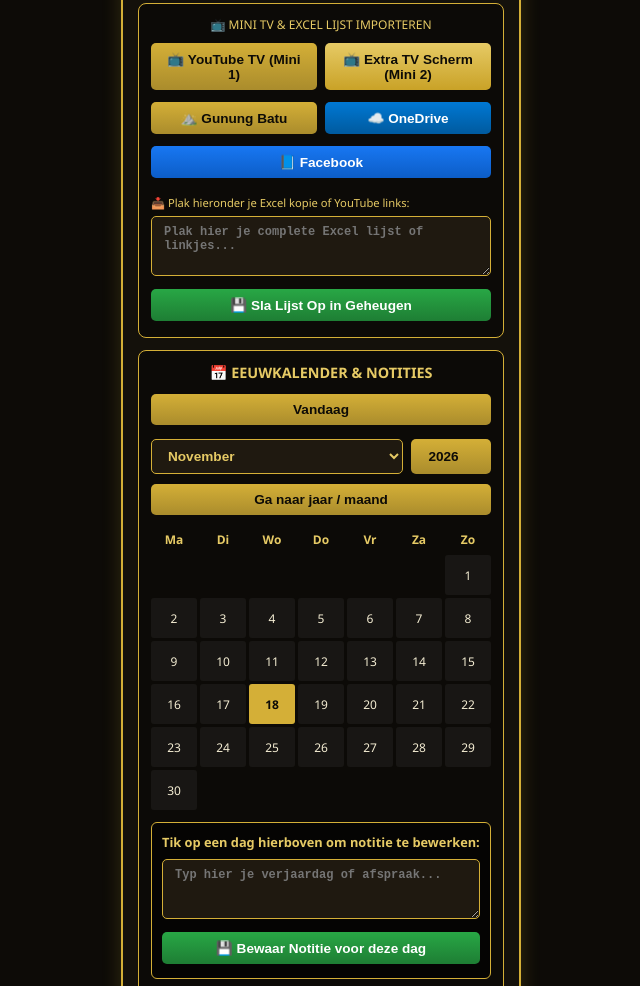
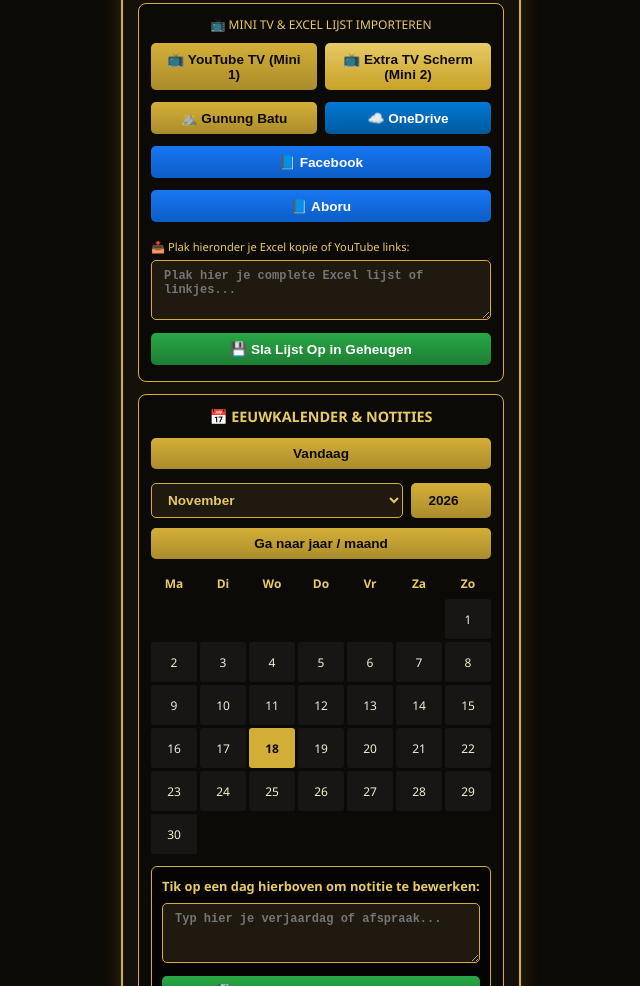
Before and after one commit to amaika-1623/RMS-PARANG-SALAWAKU, a plain HTML site: page index.html in a window 1280 px wide. Shown: the part 1606-2592 px from the top of the page, without its empty margins (319-959 px from the left). Drawn offline with nearby package versions, Linux system fonts and the light colour scheme; no server answers; a web font is replaced by a local one.

Commit message:
Add Facebook share button to index.html

```diff
--- a/index.html
+++ b/index.html
@@ -441,6 +441,9 @@
         </div>
         <div class="btn-row" style="margin-top: 4px;">
             <button onclick="window.open('https://www.facebook.com', '_blank')" style="background: linear-gradient(to bottom, #1877f2, #0c5dc7); color: white;">📘 Facebook</button>
+        </div>
+                <div class="btn-row" style="margin-top: 4px;">
+            <button onclick="window.open('https://www.facebook.com/share/g/1Evi1mkmMT/', '_blank')" style="background: linear-gradient(to bottom, #1877f2, #0c5dc7); color: white;">📘 Aboru</button>
         </div>
 
 
```
